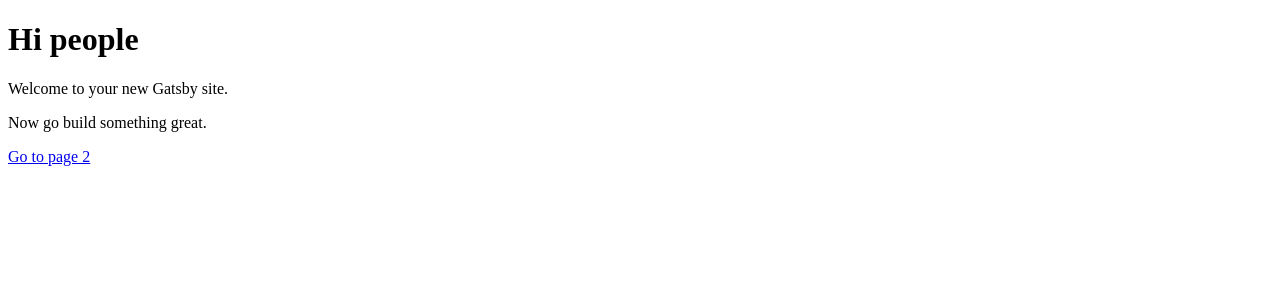
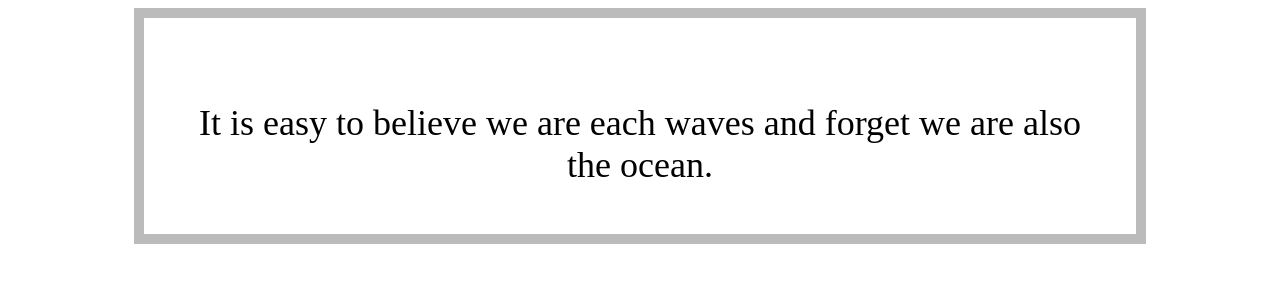
Before and after one commit to codingInSpace/blank-keycaps-fu, a Gatsby site: page / in a window 1280 px wide. Built offline with nearby package versions, Linux system fonts and the light colour scheme; Gatsby itself is replaced by a stand-in of ours.

Commit message:
Add ancient quotes

```diff
--- /dev/null
+++ b/src/data/quotes.js
@@ -0,0 +1,21 @@
+const ancientQuotes = [
+    "The path to enlightenment has many stones",
+    "Do not stray from your path, for enlightenment comes with perseverance",
+    "The only Zen you find on tops of mountains is the Zen you bring there",
+    "Enlightenment occurs when someone becomes inspired by information and uses it to enhance their life",
+    "Be master of mind rather than mastered by mind",
+    "The reward of all action is to be found in enlightenment",
+    "The real meaning of enlightenment is to gaze with undimmed eyes on all darkness",
+    "Enlightenment must come little by little - otherwise it would overwhelm",
+    "In the beginner's mind there are many possibilities, but in the expert's mind there are few",
+    "Only the hand that erases can write the true thing",
+    "Enlightenment is ego's ultimate disappointment",
+    "Man suffers only because he takes seriously what the gods made for fun",
+    "It is easy to believe we are each waves and forget we are also the ocean",
+    "Wherever you are, be there totally",
+    "If you can dream it, you can do it",
+    "Aim for the moon. If you miss, you might hit a star",
+    "The highest mountain is but a mountain"
+]
+
+export default ancientQuotes
--- a/src/layouts/index.css
+++ b/src/layouts/index.css
@@ -1,3 +1,4 @@
+@import url('https://fonts.googleapis.com/css?family=Clicker+Script');
 html {
   font-family: sans-serif;
   -ms-text-size-adjust: 100%;
@@ -617,6 +618,18 @@ pre tt:before,
 pre tt:after {
   content: "";
 }
+
+.container {
+  display: -webkit-flex;
+  display: flex;
+
+  align-content: center;
+}
+
+.container p {
+  text-align: center !important;
+}
+
 @media only screen and (max-width: 480px) {
   html {
     font-size: 100%;
--- /dev/null
+++ b/src/pages/index.css
@@ -0,0 +1,27 @@
+.quotewrapper {
+    max-width: 80%;
+    margin: 0 auto;
+}
+
+.quote {
+    display: -webkit-flex;
+    display: flex;
+
+    align-content: center;
+    justify-content: center;
+
+    border: 10px solid #bbb;
+    padding: 3em;
+}
+
+.quote p {
+    text-align: center !important;
+    display: -webkit-flex;
+    display: flex;
+    justify-content: center;
+
+    font-size: 36px;
+    font-family: 'Clicker Script', cursive;
+
+    margin-bottom: 0;
+}
--- a/src/pages/index.js
+++ b/src/pages/index.js
@@ -1,12 +1,13 @@
 import React from 'react'
-import Link from 'gatsby-link'
+import ancientQuotes from '../data/quotes'
+import './index.css'
 
 const IndexPage = () =>
-  <div>
-    <h1>Hi people</h1>
-    <p>Welcome to your new Gatsby site.</p>
-    <p>Now go build something great.</p>
-    <Link to="/page-2/">Go to page 2</Link>
+  <div className="quotewrapper">
+    <div className="quote">
+      <p>{ ancientQuotes[[Math.floor(Math.random() * ancientQuotes.length)]] }.</p>
+      <div></div>
+    </div>
   </div>
 
 export default IndexPage
```
Also changed, not shown: src/layouts/index.js (+4 -6 lines), src/pages/page-2.js (deleted, +0 -11 lines), 1 other file.
